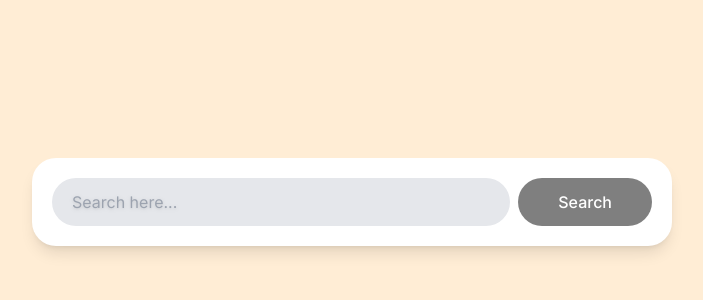
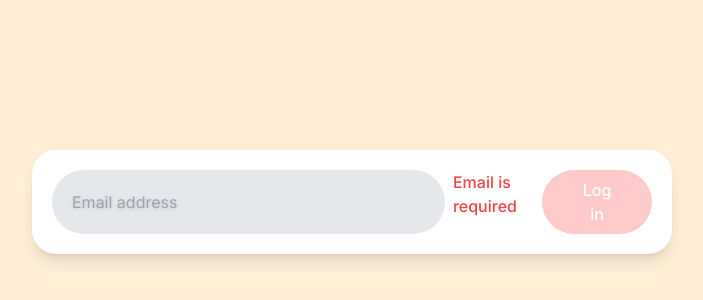
Before and after one commit to pjh5474/CarrotMarket-ReLoad, a Next.js app: page / in a window 1280 px wide. Shown: the part 198-498 px from the top of the page, without its empty margins (288-991 px from the left). Built offline with nearby package versions, Linux system fonts and the light colour scheme.

Commit message:
Form Modifiers
Gradient / Peer / Stack-modifiers

```diff
--- a/app/page.tsx
+++ b/app/page.tsx
@@ -3,12 +3,16 @@
     <main className="bg-gray-100 sm:bg-red-100 md:bg-green-100 lg:bg-cyan-100 xl:bg-orange-100 2xl:bg-purple-100 h-screen flex items-center justify-center p-5">
       <div className="bg-white w-full shadow-lg p-5 rounded-3xl max-w-screen-sm flex flex-col md:flex-row gap-2">
         <input
-          className="w-full rounded-full py-3 bg-gray-200 pl-5 outline-none ring ring-transparent focus:ring-orange-500 focus:ring-offset-2 transition-shadow placeholder:drop-shadow"
-          type="text"
-          placeholder="Search here..."
+          className="w-full rounded-full py-3 bg-gray-200 pl-5 outline-none ring ring-transparent focus:ring-green-500 focus:ring-offset-2 transition-shadow placeholder:drop-shadow invalid:focus:ring-red-500 peer"
+          type="email"
+          required
+          placeholder="Email address"
         />
-        <button className="bg-black bg-opacity-50 text-white py-2 rounded-full active:scale-90 outline-none transition-transform font-medium md:px-10">
-          Search
+        <span className="text-red-500 font-medium hidden peer-invalid:block">
+          Email is required
+        </span>
+        <button className="text-white py-2 rounded-full active:scale-90 outline-none transition-transform font-medium md:px-10 peer-valid:bg-gradient-to-tr from-cyan-500 via-green-200 to-purple-400 peer-invalid:bg-red-200  ">
+          Log in
         </button>
       </div>
     </main>
```
